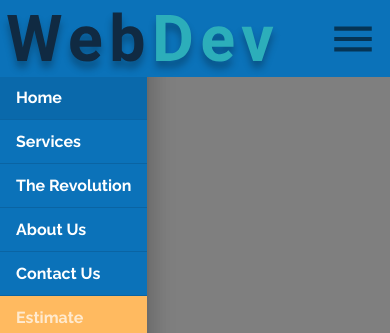
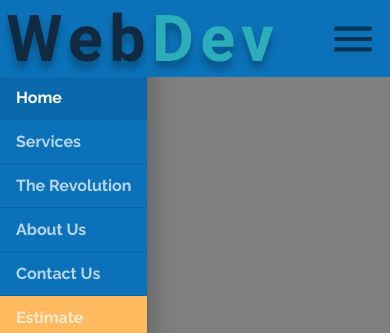
Before and after one commit to onTheDL/das-development, a React (Create React App) app: page / in a window 390 px wide. Both pictures are taken after a click on the button 353 px from the left and 38 px from the top of the page. Shown: the top 333 px of the page. Built offline with nearby package versions, Linux system fonts and the light colour scheme.

Commit message:
More styling refactors

```diff
--- a/src/components/ui/Header.js
+++ b/src/components/ui/Header.js
@@ -109,7 +109,9 @@ const useStyles = makeStyles((theme) => ({
     backgroundColor: theme.palette.common.orange,
   },
   drawerItemSelected: {
-    opacity: 1,
+    "& .MuiListItemText-root": {
+      opacity: 1,
+    },
   },
   appbar: {
     zIndex: theme.zIndex.modal + 1,
@@ -242,12 +244,13 @@ export default function Header(props) {
         onClose={handleClose}
         MenuListProps={{ onMouseLeave: handleClose }}
         elevation={0}
+        style={{ zIndex: 1302 }}
         classes={{ paper: classes.menu }}
         keepMounted
       >
         {menuOptions.map((option, i) => (
           <MenuItem
-            key={option.link}
+            key={`${option}${i}`}
             classes={{ root: classes.menuItem }}
             component={Link}
             to={option.link}
@@ -289,15 +292,9 @@ export default function Header(props) {
               component={Link}
               to={route.link}
               selected={value === route.activeIndex}
+              classes={{ selected: classes.drawerItemSelected }}
             >
-              <ListItemText
-                className={
-                  value === 0
-                    ? [classes.drawerItem, classes.drawerItemSelected]
-                    : classes.drawerItem
-                }
-                disableTypography
-              >
+              <ListItemText className={classes.drawerItem} disableTypography>
                 {route.name}
               </ListItemText>
             </ListItem>
@@ -312,17 +309,13 @@ export default function Header(props) {
             button
             component={Link}
             to="/estimate"
-            className={classes.drawerItemEstimate}
+            classes={{
+              root: classes.drawerItemEstimate,
+              selected: classes.drawerItemSelected,
+            }}
             selected={value === 5}
           >
-            <ListItemText
-              className={
-                value === 5
-                  ? [classes.drawerItem, classes.drawerItemSelected]
-                  : classes.drawerItem
-              }
-              disableTypography
-            >
+            <ListItemText className={classes.drawerItem} disableTypography>
               Estimate
             </ListItemText>
           </ListItem>
```
Also changed, not shown: 1 other file (tests, documents, lock files or other folders).
